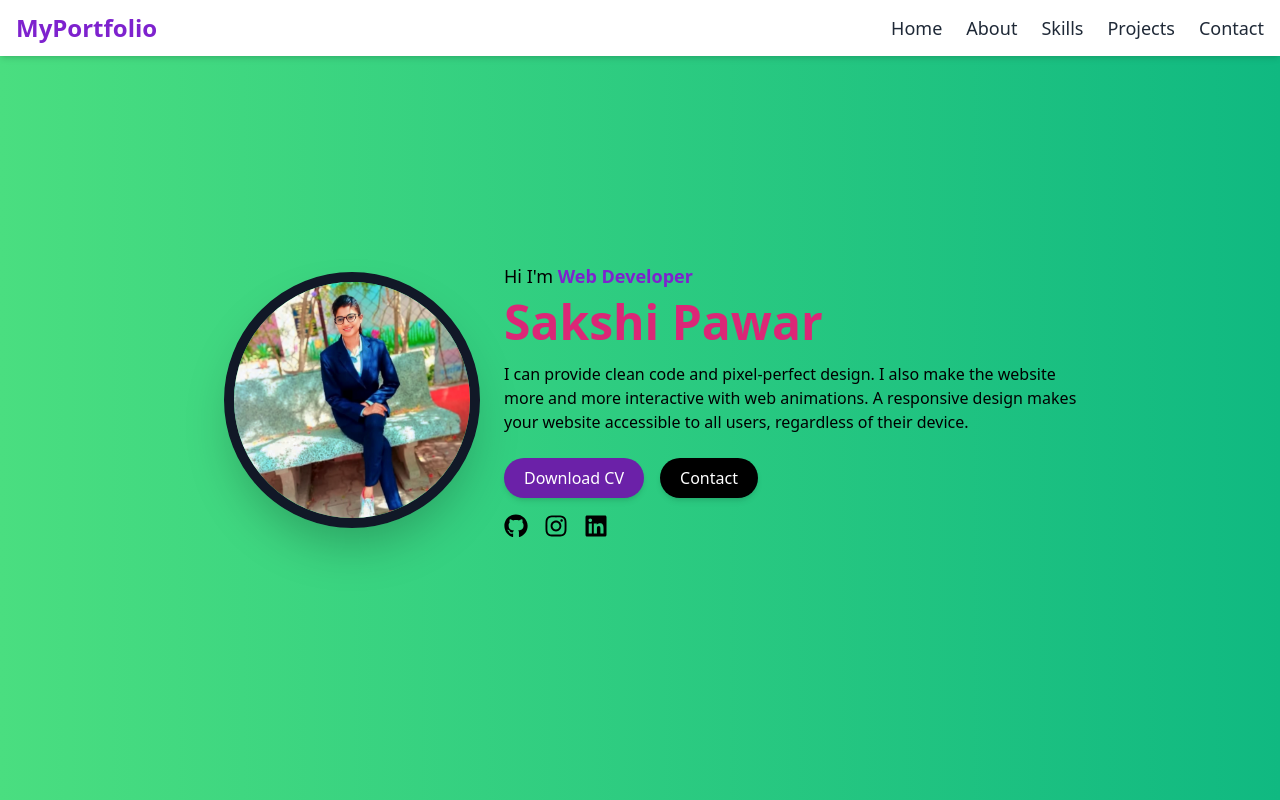
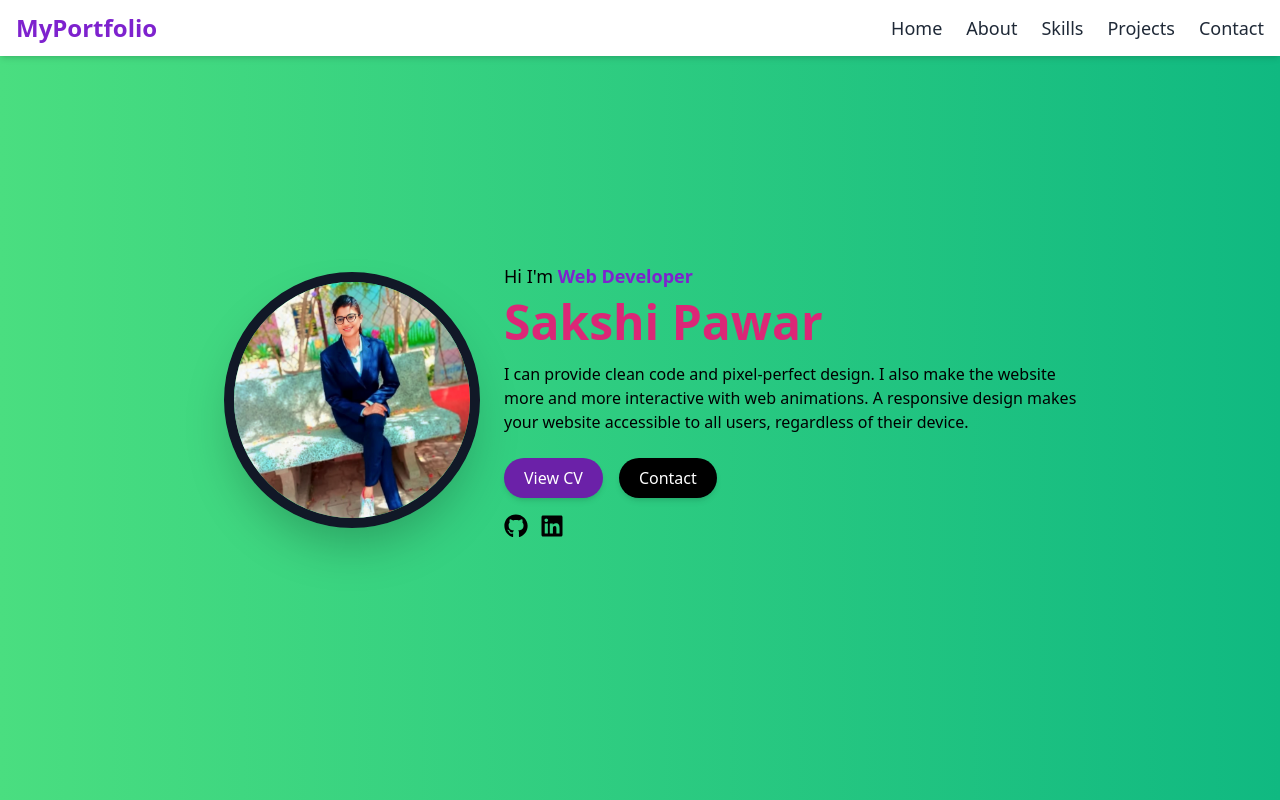
Before and after one commit to sakshiipawar3/myportfolio, a React (Vite) app: page / in a window 1280 px wide. Shown: the top 800 px of the page. Built offline with nearby package versions, Linux system fonts and the light colour scheme; the HTML template or start-up script is replaced by a standard one.

Commit message:
Your message

```diff
--- a/src/components/Home.jsx
+++ b/src/components/Home.jsx
@@ -31,11 +31,13 @@ const Home = () => {
         <div className="flex gap-4 justify-center md:justify-start mb-4">
           <a
             href="/resume.pdf"
-            download
-            className="bg-purple-800 text-white px-5 py-2 rounded-full shadow-md hover:scale-105 transition"
-          >
-            Download CV
-          </a>
+             target="_blank"
+           rel="noopener noreferrer"
+           className="bg-purple-800 text-white px-5 py-2 rounded-full shadow-md hover:scale-105 transition"
+         >
+             View CV
+        </a>
+
           <a
             href="#contact"
             className="bg-black text-white px-5 py-2 rounded-full shadow-md hover:scale-105 transition"
@@ -45,14 +47,12 @@ const Home = () => {
         </div>
 
         {/* Social Icons */}
-        <div className="flex gap-4 justify-center md:justify-start text-black text-2xl">
+        <div className="flex gap-3 justify-center md:justify-start text-black text-2xl">
           <a href="https://github.com/sakshiipawar3" target="_blank" rel="noreferrer">
             <FaGithub className="hover:text-gray-800 transition" />
           </a>
-          <a href="https://www.instagram.com/" target="_blank" rel="noreferrer">
-            <FaInstagram className="hover:text-pink-500 transition" />
-          </a>
-          <a href="https://www.linkedin.com/feed" target="_blank" rel="noreferrer">
+
+          <a href="https://www.linkedin.com/feed/" target="_blank" rel="noreferrer">
             <FaLinkedin className="hover:text-blue-700 transition" />
           </a>
         </div>
```
